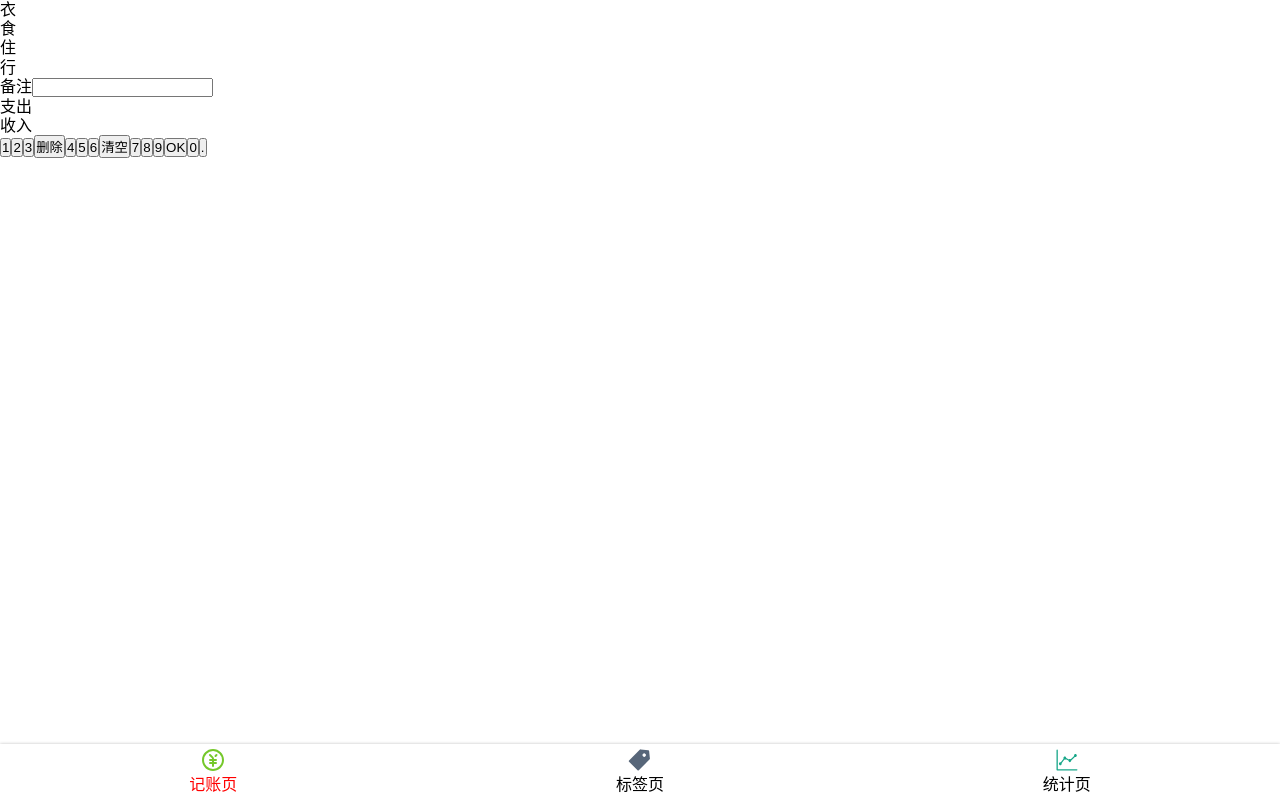
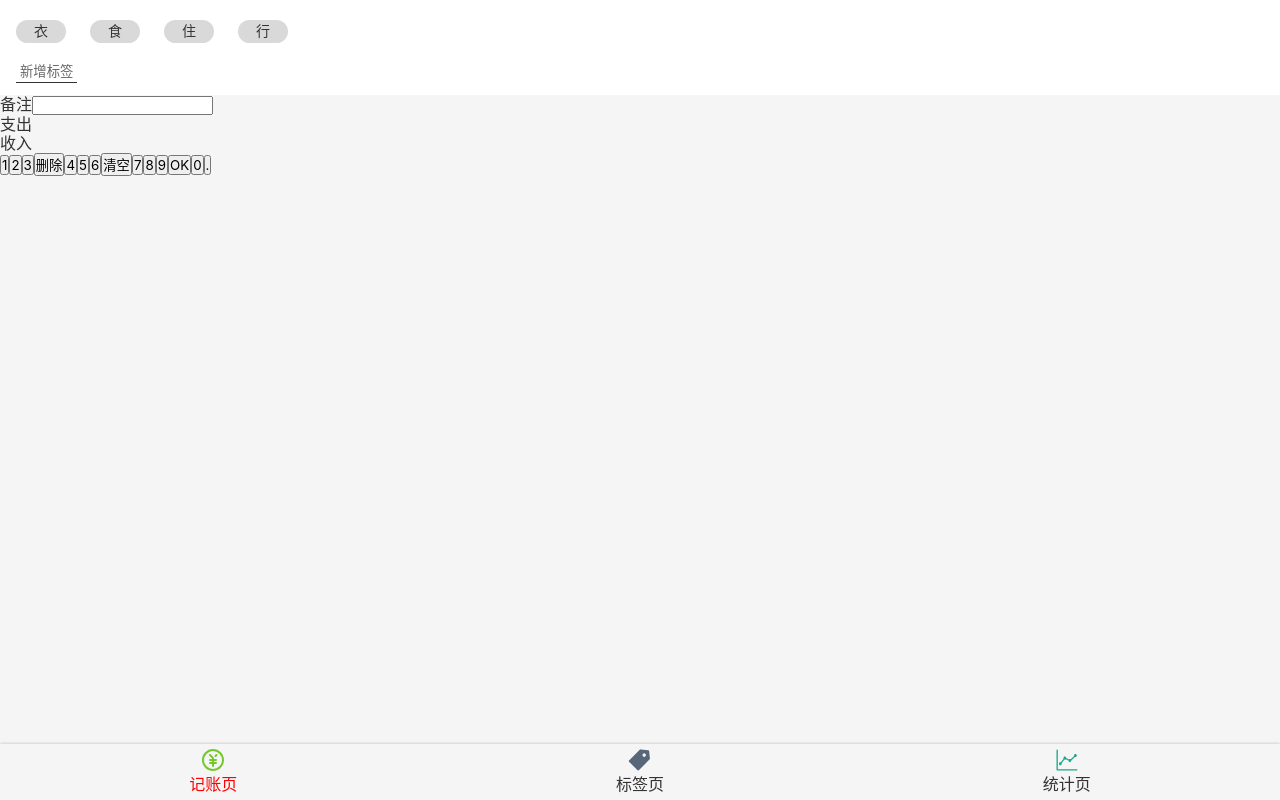
Before and after one commit to Lisbeth1128/account-2, a React app: page / in a window 1280 px wide. Built offline with nearby package versions, Linux system fonts and the light colour scheme.

Commit message:
Money.tsx 之 TagsSection UI 完成

```diff
--- a/src/App.tsx
+++ b/src/App.tsx
@@ -6,12 +6,16 @@ import {
 import Tags from './views/Tags'
 import Money from './views/Money'
 import Statistics from './views/Statistics'
+import styled from "styled-components";
 
 
+const AppWrapper = styled.div`
+  color: #333;
+`
 
 function App() {
   return (
-    <div className="App">
+    <AppWrapper>
       <Routes>
         <Route index element={<Money />} />
         <Route path="/tags" element={<Tags />} />
@@ -25,7 +29,7 @@ function App() {
           }
         />
       </Routes>
-    </div>
+    </AppWrapper>
   );
 }
 
--- a/src/index.scss
+++ b/src/index.scss
@@ -31,6 +31,11 @@ body {
     font-family: $font-hei;
     font-size: 16px;
     line-height: 1.2;
+    background-color: #f5f5f5;
+}
+
+button {
+    font-family: inherit;
 }
 
 .icon {
--- a/src/views/Money.tsx
+++ b/src/views/Money.tsx
@@ -2,7 +2,29 @@ import Layout from '../components/Layout'
 import React from 'react'
 import styled from 'styled-components'
 
-const TagsSection = styled.section``
+const TagsSection = styled.section`
+  background-color: #FFFFFF;
+  padding: 12px 16px;
+  > ol {
+    margin: 0 -12px;
+    > li {
+      background-color: #D9D9D9;
+      border-radius: 18px;
+      display: inline-block;
+      padding: 3px 18px;
+      font-size: 14px;
+      margin: 8px 12px;
+    }
+  }
+  > button {
+    background: none;
+    border: none;
+    padding: 2px 4px;
+    border-bottom: 1px solid #333;
+    color: #666;
+    margin-top: 8px;
+  }
+`
 
 const NotesSection = styled.section``
 
@@ -20,6 +42,7 @@ function Money() {
               <li>住</li>
               <li>行</li>
             </ol>
+            <button>新增标签</button>
           </TagsSection>
           <NotesSection>
             <label>
```
